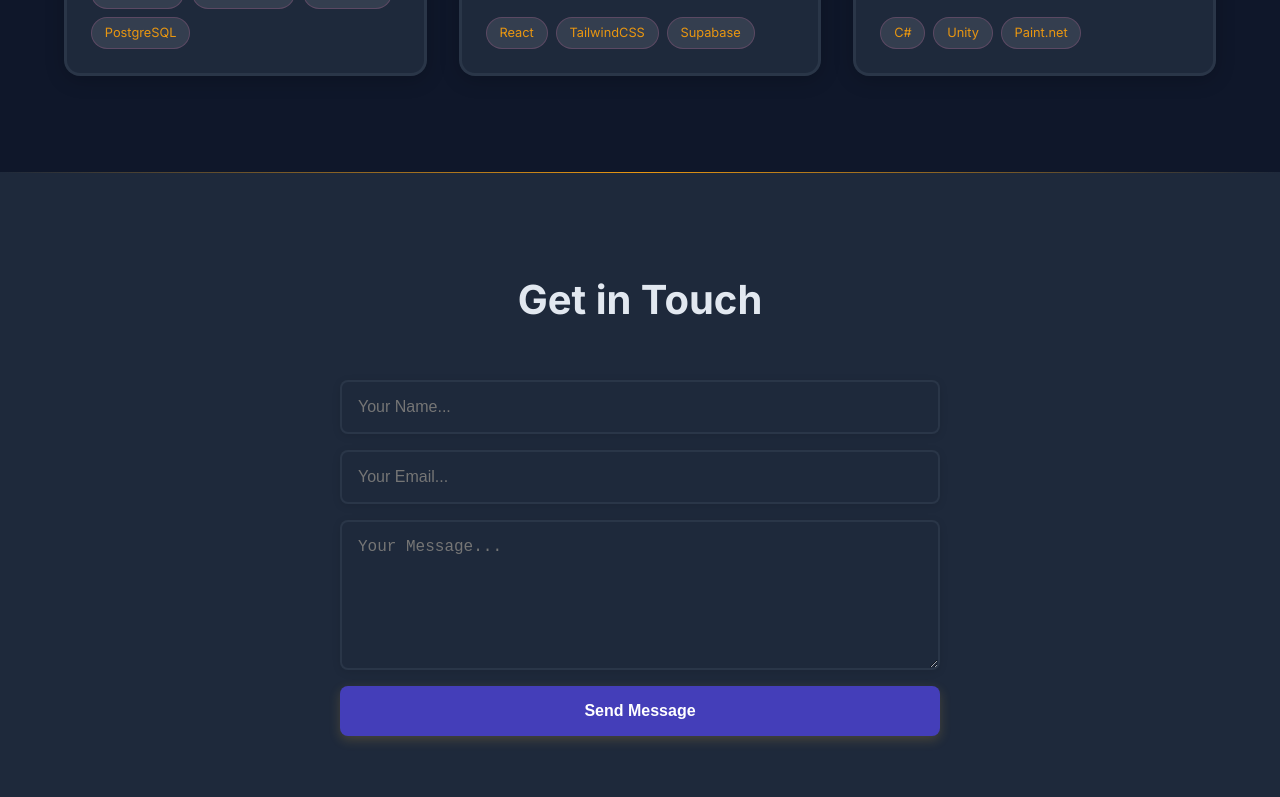
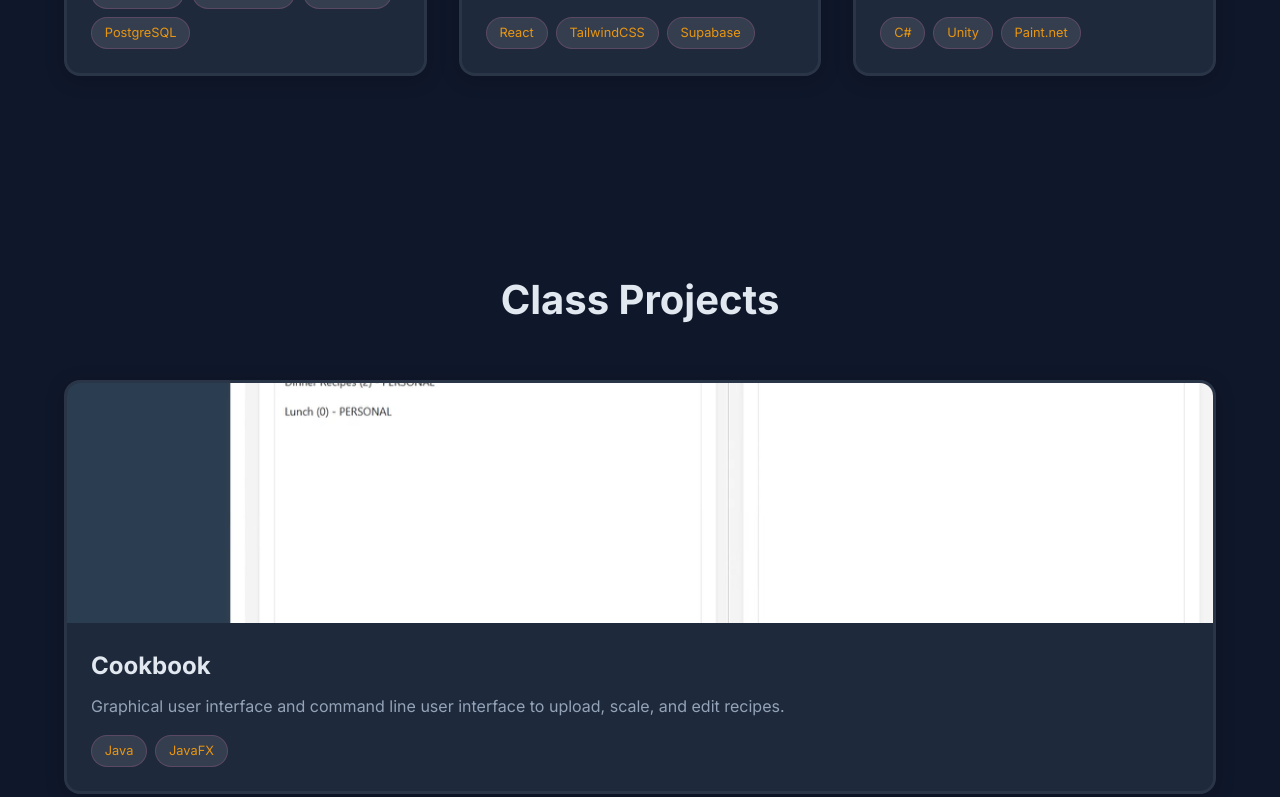
Before and after one commit to ryanjchang/Personal-Website, a React (Vite) app: page / in a window 1280 px wide. Shown: the part 2000-2797 px from the top of the page. Built offline with nearby package versions, Linux system fonts and the light colour scheme.

Commit message:
added class projects

```diff
--- a/src/App.jsx
+++ b/src/App.jsx
@@ -4,6 +4,7 @@ import { Contact } from './components/Contact'
 import { Hero } from './components/Hero'
 import { Navbar } from './components/Navbar'
 import { Projects } from './components/Projects'
+import { ClassProjects } from './components/ClassProjects'
 import emailjs from "@emailjs/browser";
 import {motion} from "framer-motion";
 
@@ -21,6 +22,7 @@ function App() {
 
     <Hero/>
     <Projects/>
+    <ClassProjects/>
     <Contact/>
 
     <motion.footer
--- /dev/null
+++ b/src/components/ClassProjects.jsx
@@ -0,0 +1,66 @@
+import { motion } from "framer-motion";
+
+const fadeInUp = {
+  initial: { opacity: 0, y: 20 },
+  animate: { opacity: 1, y: 0 },
+  transition: { duration: 0.6 },
+};
+const staggerContainer = {
+  animate: {
+    transition: {
+      staggerChildren: 0.1,
+    },
+  },
+};
+
+export const ClassProjects = () => {
+  return (
+    <motion.section
+      id="class-projects"
+      className="projects"
+      initial={{ opacity: 0 }}
+      whileInView={{ opacity: 1 }}
+      viewport={{ once: true }}
+      transition={{ duration: 0.6 }}
+    >
+      <motion.h2
+        variants={fadeInUp}
+        initial="initial"
+        whileInView="animate"
+        viewport={{ once: true }}
+      >
+        Class Projects
+      </motion.h2>
+      <motion.div
+        className="project-grid"
+        variants={staggerContainer}
+        initial="initial"
+        whileInView="animate"
+        viewport={{ once: true }}
+      >
+        <motion.div
+          className="project-card"
+          variants={fadeInUp}
+          whileHover={{ y: -10, transition: { duration: 0.2 } }}
+          onClick={() =>
+            window.open("https://www.youtube.com/watch?v=LUKbz8nbTiQ", "_blank")
+          }
+        >
+          <motion.div
+            className="project-image"
+            style={{ backgroundImage: "url('/projects/CookYourBooks.png')" }}
+            whileHover={{ scale: 1.05, transition: { duration: 0.2 } }}
+          />
+          <h3> Cookbook</h3>
+          <p>
+            Graphical user interface and command line user interface to upload, scale, and edit recipes.
+          </p>
+          <div className="project-tech">
+            <span>Java</span>
+            <span>JavaFX</span>
+          </div>
+        </motion.div>
+      </motion.div>
+    </motion.section>
+  );
+};
```
Also changed, not shown: src/components/Contact.jsx (+0 -8 lines), public/projects/CookYourBooks.png (added), 1 other file (tests, documents, lock files or other folders).
